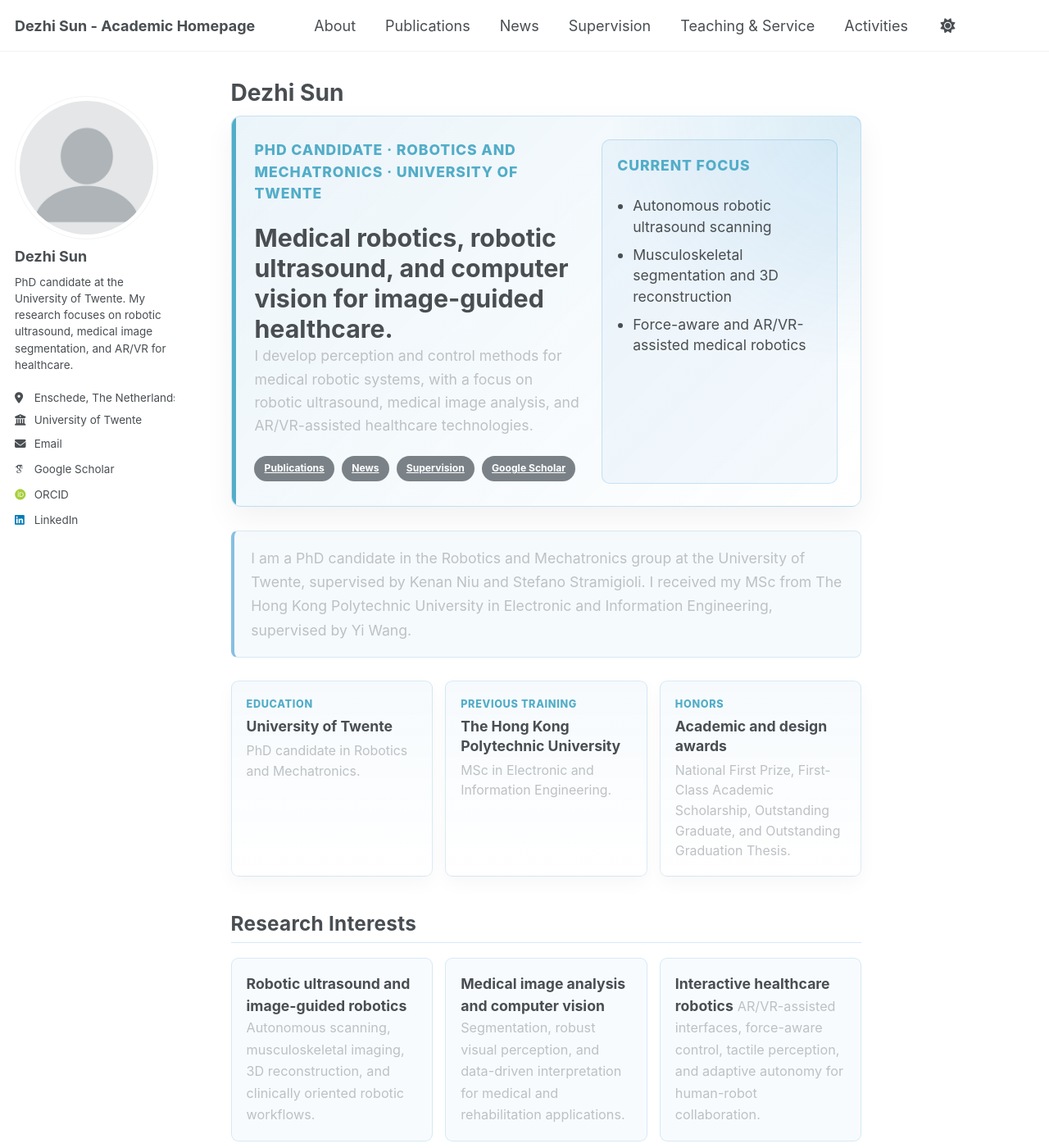
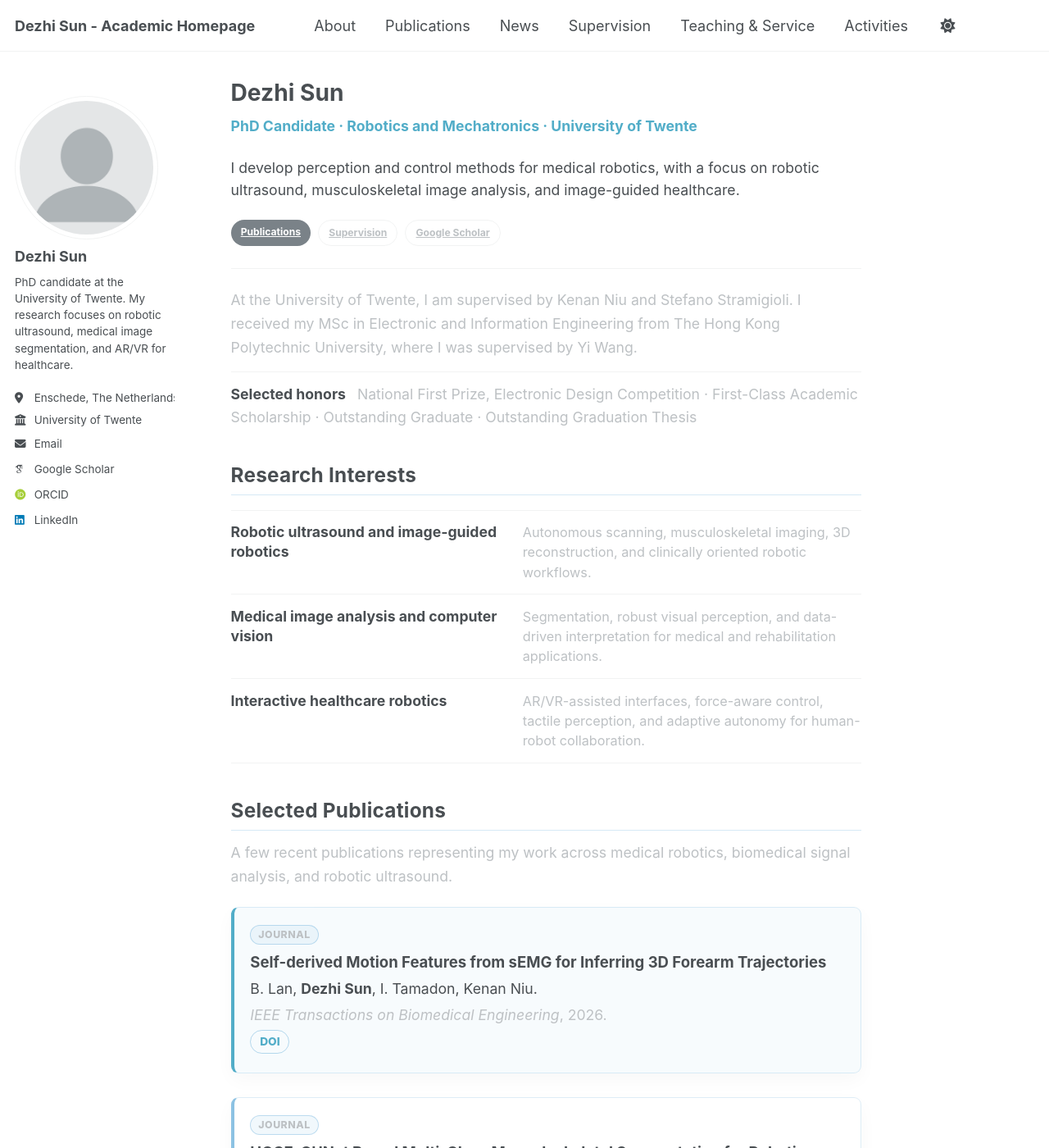
Before and after one commit to Jacksundezhi/Jacksundezhi.github.io, a Jekyll site: the page built from _pages/about.md, in a window 1280 px wide and 1400 px high. Shown: the whole window at 82% size. Built offline with Jekyll 4.4.1, drawn with Linux system fonts in a browser that asks for light colours; some web fonts are replaced; a script bundle is joined from its source files by our own code; library files that are not in the unit come from our copies; some of the changed text lies outside the part shown.

Commit message:
Simplify homepage hierarchy and add publication links

```diff
--- a/_pages/about.md
+++ b/_pages/about.md
@@ -8,50 +8,22 @@ redirect_from:
 ---
 
 <div class="home-hero">
-  <div class="hero-main">
-    <p class="home-kicker">PhD Candidate · Robotics and Mechatronics · University of Twente</p>
-    <h1>Medical robotics, robotic ultrasound, and computer vision for image-guided healthcare.</h1>
-    <p class="home-lead">I develop perception and control methods for medical robotic systems, with a focus on robotic ultrasound, medical image analysis, and AR/VR-assisted healthcare technologies.</p>
-    <div class="home-actions">
-      <a class="btn btn--primary btn--small" href="/publications/">Publications</a>
-      <a class="btn btn--primary btn--small" href="/news/">News</a>
-      <a class="btn btn--primary btn--small" href="/supervision/">Supervision</a>
-      {% if site.author.googlescholar %}
-        <a class="btn btn--primary btn--small" href="{{ site.author.googlescholar }}">Google Scholar</a>
-      {% endif %}
-    </div>
-  </div>
-  <div class="hero-panel">
-    <p class="panel-title">Current Focus</p>
-    <ul>
-      <li>Autonomous robotic ultrasound scanning</li>
-      <li>Musculoskeletal segmentation and 3D reconstruction</li>
-      <li>Force-aware and AR/VR-assisted medical robotics</li>
-    </ul>
+  <p class="home-kicker">PhD Candidate · Robotics and Mechatronics · University of Twente</p>
+  <p class="home-lead">I develop perception and control methods for medical robotics, with a focus on robotic ultrasound, musculoskeletal image analysis, and image-guided healthcare.</p>
+  <div class="home-actions">
+    <a class="btn btn--primary btn--small" href="/publications/">Publications</a>
+    <a class="btn btn--inverse btn--small" href="/supervision/">Supervision</a>
+    {% if site.author.googlescholar %}
+      <a class="btn btn--inverse btn--small" href="{{ site.author.googlescholar }}">Google Scholar</a>
+    {% endif %}
   </div>
 </div>
 
 <div class="profile-note">
-  <p>I am a PhD candidate in the Robotics and Mechatronics group at the University of Twente, supervised by Kenan Niu and Stefano Stramigioli. I received my MSc from The Hong Kong Polytechnic University in Electronic and Information Engineering, supervised by Yi Wang.</p>
+  <p>At the University of Twente, I am supervised by Kenan Niu and Stefano Stramigioli. I received my MSc in Electronic and Information Engineering from The Hong Kong Polytechnic University, where I was supervised by Yi Wang.</p>
 </div>
 
-<div class="profile-highlights highlight-cards">
-  <article>
-    <span>Education</span>
-    <strong>University of Twente</strong>
-    <p>PhD candidate in Robotics and Mechatronics.</p>
-  </article>
-  <article>
-    <span>Previous Training</span>
-    <strong>The Hong Kong Polytechnic University</strong>
-    <p>MSc in Electronic and Information Engineering.</p>
-  </article>
-  <article>
-    <span>Honors</span>
-    <strong>Academic and design awards</strong>
-    <p>National First Prize, First-Class Academic Scholarship, Outstanding Graduate, and Outstanding Graduation Thesis.</p>
-  </article>
-</div>
+<p class="home-honors"><strong>Selected honors</strong> National First Prize, Electronic Design Competition · First-Class Academic Scholarship · Outstanding Graduate · Outstanding Graduation Thesis</p>
 
 ## Research Interests
 
@@ -80,6 +52,7 @@ redirect_from:
     <h3>Self-derived Motion Features from sEMG for Inferring 3D Forearm Trajectories</h3>
     <p>B. Lan, <strong>Dezhi Sun</strong>, I. Tamadon, Kenan Niu.</p>
     <p class="pub-meta"><em>IEEE Transactions on Biomedical Engineering</em>, 2026.</p>
+    <p class="pub-links"><a href="https://doi.org/10.1109/TBME.2026.3686312">DOI</a></p>
   </article>
   <article class="pub-entry selected-paper">
     <span class="pub-label">Journal</span>
@@ -92,6 +65,7 @@ redirect_from:
     <h3>Gastric volume reduction estimation following Endoscopic Sleeve Gastroplasty through Image-based Analysis</h3>
     <p>M. Vannucci, <strong>Dezhi Sun</strong>, Kenan Niu, B. Lan, E. Reitano, A. Lapergola, S. Perretta.</p>
     <p class="pub-meta"><em>Surgical Endoscopy</em>, 1-6, 2026.</p>
+    <p class="pub-links"><a href="https://doi.org/10.1007/s00464-026-13368-2">DOI</a></p>
   </article>
 </div>
 
@@ -104,28 +78,24 @@ redirect_from:
     <span class="timeline-date">Oct 2026</span>
     <div>
       <h3>Two papers accepted at ROBIO</h3>
-      <p>Two research papers were accepted at ROBIO.</p>
     </div>
   </article>
   <article class="timeline-item">
     <span class="timeline-date">Oct 2026</span>
     <div>
       <h3>Surgical Endoscopy paper accepted on ESG image-based analysis</h3>
-      <p>Our collaborative study on gastric volume reduction estimation following endoscopic sleeve gastroplasty was accepted by <em>Surgical Endoscopy</em>.</p>
     </div>
   </article>
   <article class="timeline-item">
     <span class="timeline-date">May 2026</span>
     <div>
       <h3>IEEE TBME paper on sEMG-based 3D forearm trajectory inference</h3>
-      <p>Our work on self-derived motion features from sEMG was accepted by <em>IEEE Transactions on Biomedical Engineering</em>.</p>
     </div>
   </article>
   <article class="timeline-item">
     <span class="timeline-date">Dec 2025</span>
     <div>
       <h3>Surgical Endoscopy paper accepted on ESG video assessment</h3>
-      <p>Our collaborative study on ESG video assessment and clinical follow-up outcomes was accepted by <em>Surgical Endoscopy</em>.</p>
     </div>
   </article>
 </div>
--- a/assets/css/main.scss
+++ b/assets/css/main.scss
@@ -56,87 +56,23 @@
 }
 
 .home-hero {
-  position: relative;
-  display: grid;
-  grid-template-columns: minmax(0, 1.7fr) minmax(16rem, 0.78fr);
-  gap: 1.3rem;
-  align-items: stretch;
-  overflow: hidden;
-  margin: 0 0 1.6rem;
-  padding: 1.55rem;
-  border: 1px solid rgba(0, 121, 193, 0.18);
-  border-radius: 12px;
-  background:
-    radial-gradient(circle at 100% 0%, rgba(0, 121, 193, 0.12), transparent 34%),
-    linear-gradient(135deg, rgba(0, 121, 193, 0.08), transparent);
-  box-shadow: 0 14px 36px rgba(0, 0, 0, 0.055);
-}
-
-.home-hero::before {
-  content: "";
-  position: absolute;
-  inset: 0 auto 0 0;
-  width: 5px;
-  background: var(--global-link-color);
-}
-
-.hero-main,
-.hero-panel {
-  position: relative;
-  z-index: 1;
+  margin: 0 0 1.3rem;
+  padding: 0 0 1.3rem;
+  border-bottom: 1px solid var(--global-border-color);
 }
 
 .home-kicker {
   margin: 0 0 0.45rem;
   color: var(--global-link-color);
   font-size: 0.85em;
-  font-weight: 800;
-  letter-spacing: 0.05em;
-  text-transform: uppercase;
-}
-
-.home-hero h1 {
-  margin: 0;
-  max-width: 48rem;
-  font-size: 1.72em;
-  line-height: 1.22;
+  font-weight: 700;
 }
 
 .home-lead {
-  margin: 0.75rem 0 0;
+  margin: 0;
   max-width: 46rem;
-  color: var(--global-text-color-light);
-  font-size: 1.05em;
-  line-height: 1.6;
-}
-
-.hero-stats {
-  display: grid;
-  grid-template-columns: repeat(3, minmax(0, 1fr));
-  gap: 1rem;
-  margin-top: 1.35rem;
-  max-width: 50rem;
-}
-
-.hero-stats div {
-  padding-top: 0.7rem;
-  border-top: 1px solid rgba(0, 121, 193, 0.28);
-}
-
-.hero-stats strong,
-.hero-stats span {
-  display: block;
-}
-
-.hero-stats strong {
-  margin-bottom: 0.2rem;
-  font-size: 0.92em;
-}
-
-.hero-stats span {
-  color: var(--global-text-color-light);
-  font-size: 0.82em;
-  line-height: 1.45;
+  font-size: 1.12em;
+  line-height: 1.55;
 }
 
 .home-actions {
@@ -150,34 +86,6 @@
   border-radius: 999px;
 }
 
-.hero-panel {
-  align-self: stretch;
-  padding: 1rem;
-  border: 1px solid rgba(0, 121, 193, 0.18);
-  border-radius: 10px;
-  background: rgba(0, 121, 193, 0.045);
-}
-
-.panel-title {
-  margin: 0 0 0.65rem;
-  color: var(--global-link-color);
-  font-size: 0.76em;
-  font-weight: 800;
-  letter-spacing: 0.05em;
-  text-transform: uppercase;
-}
-
-.hero-panel ul {
-  margin: 0;
-  padding-left: 1.05rem;
-}
-
-.hero-panel li {
-  margin: 0.45rem 0;
-  line-height: 1.45;
-}
-
-.profile-note,
 .page-lead {
   margin: 1.15rem 0 1.6rem;
   padding: 1rem 1.15rem;
@@ -185,6 +93,10 @@
   border-left: 4px solid rgba(0, 121, 193, 0.45);
   border-radius: 8px;
   background: rgba(0, 121, 193, 0.04);
+}
+
+.profile-note {
+  margin: 0 0 0.8rem;
 }
 
 .profile-note p,
@@ -195,50 +107,26 @@
   line-height: 1.65;
 }
 
-.profile-highlights {
-  margin: 1rem 0 1.8rem;
+.home-honors {
+  margin: 0 0 1.7rem;
+  padding-top: 0.75rem;
+  border-top: 1px solid var(--global-border-color);
+  color: var(--global-text-color-light);
+  font-size: 0.9em;
+  line-height: 1.55;
 }
 
-.highlight-cards {
-  display: grid;
-  grid-template-columns: repeat(3, minmax(0, 1fr));
-  gap: 0.85rem;
+.home-honors strong {
+  margin-right: 0.5rem;
+  color: var(--global-text-color);
 }
 
-.highlight-cards article,
 .summary-card,
 .supervision-card {
   border: 1px solid rgba(0, 121, 193, 0.14);
   background:
     linear-gradient(180deg, rgba(0, 121, 193, 0.035), transparent);
   box-shadow: 0 8px 22px rgba(0, 0, 0, 0.035);
-}
-
-.highlight-cards article {
-  padding: 0.95rem 1rem;
-  border-radius: 9px;
-}
-
-.highlight-cards span {
-  display: block;
-  margin-bottom: 0.35rem;
-  color: var(--global-link-color);
-  font-size: 0.72em;
-  font-weight: 800;
-  letter-spacing: 0.05em;
-  text-transform: uppercase;
-}
-
-.highlight-cards strong {
-  display: block;
-  line-height: 1.35;
-}
-
-.highlight-cards p {
-  margin: 0.35rem 0 0;
-  color: var(--global-text-color-light);
-  font-size: 0.9em;
-  line-height: 1.55;
 }
 
 .home-summary-grid {
@@ -257,18 +145,16 @@
 }
 
 .focus-list {
-  display: grid;
-  grid-template-columns: repeat(3, minmax(0, 1fr));
-  gap: 0.85rem;
   margin: 1rem 0 1.6rem;
-  border-top: 0;
+  border-top: 1px solid var(--global-border-color);
 }
 
 .focus-list div {
-  padding: 1rem;
-  border: 1px solid rgba(0, 121, 193, 0.14);
-  border-radius: 9px;
-  background: rgba(0, 121, 193, 0.026);
+  display: grid;
+  grid-template-columns: minmax(12rem, 0.9fr) minmax(0, 1.1fr);
+  gap: 1rem;
+  padding: 0.8rem 0;
+  border-bottom: 1px solid var(--global-border-color);
 }
 
 .focus-list strong {
@@ -416,21 +302,12 @@
   font-weight: 700;
 }
 
-.compact-news .timeline-item {
-  padding: 0.85rem 0;
-}
-
 .compact-news {
-  border-top: 0;
+  border-top: 1px solid var(--global-border-color);
 }
 
 .compact-news .timeline-item {
-  margin-bottom: 0.7rem;
-  padding: 0.9rem 1rem;
-  border: 1px solid rgba(0, 121, 193, 0.13);
-  border-left: 4px solid rgba(0, 121, 193, 0.38);
-  border-radius: 9px;
-  background: rgba(0, 121, 193, 0.025);
+  padding: 0.75rem 0;
 }
 
 .year-heading {
@@ -519,17 +396,10 @@
 
 @media (max-width: 700px) {
   .home-summary-grid,
-  .hero-stats,
-  .highlight-cards,
-  .focus-list,
-  .home-hero,
+  .focus-list div,
   .timeline-item,
   .supervision-grid {
     grid-template-columns: 1fr;
-  }
-
-  .home-hero {
-    padding: 1rem;
   }
 
   .home-lead {
```
